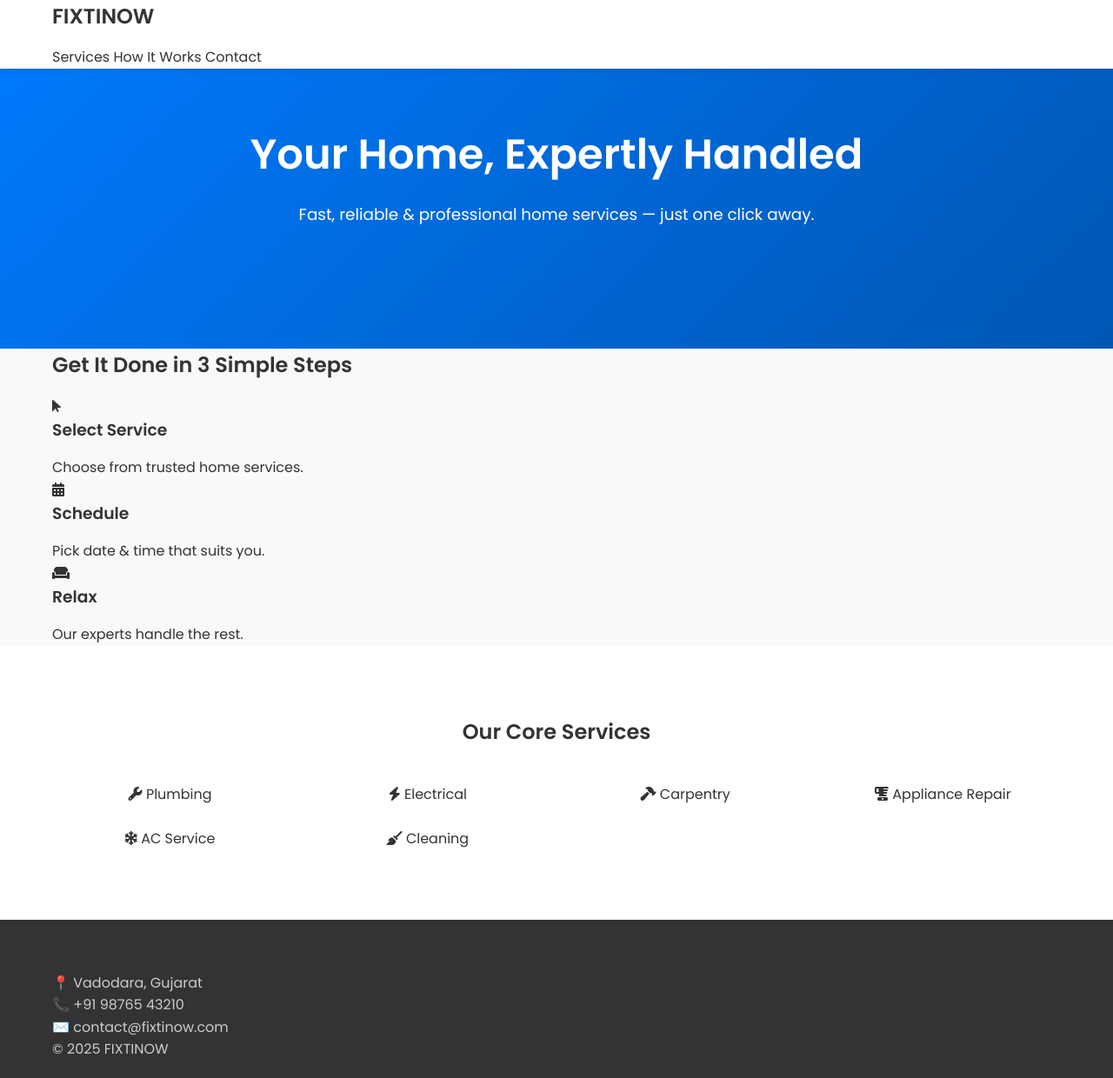
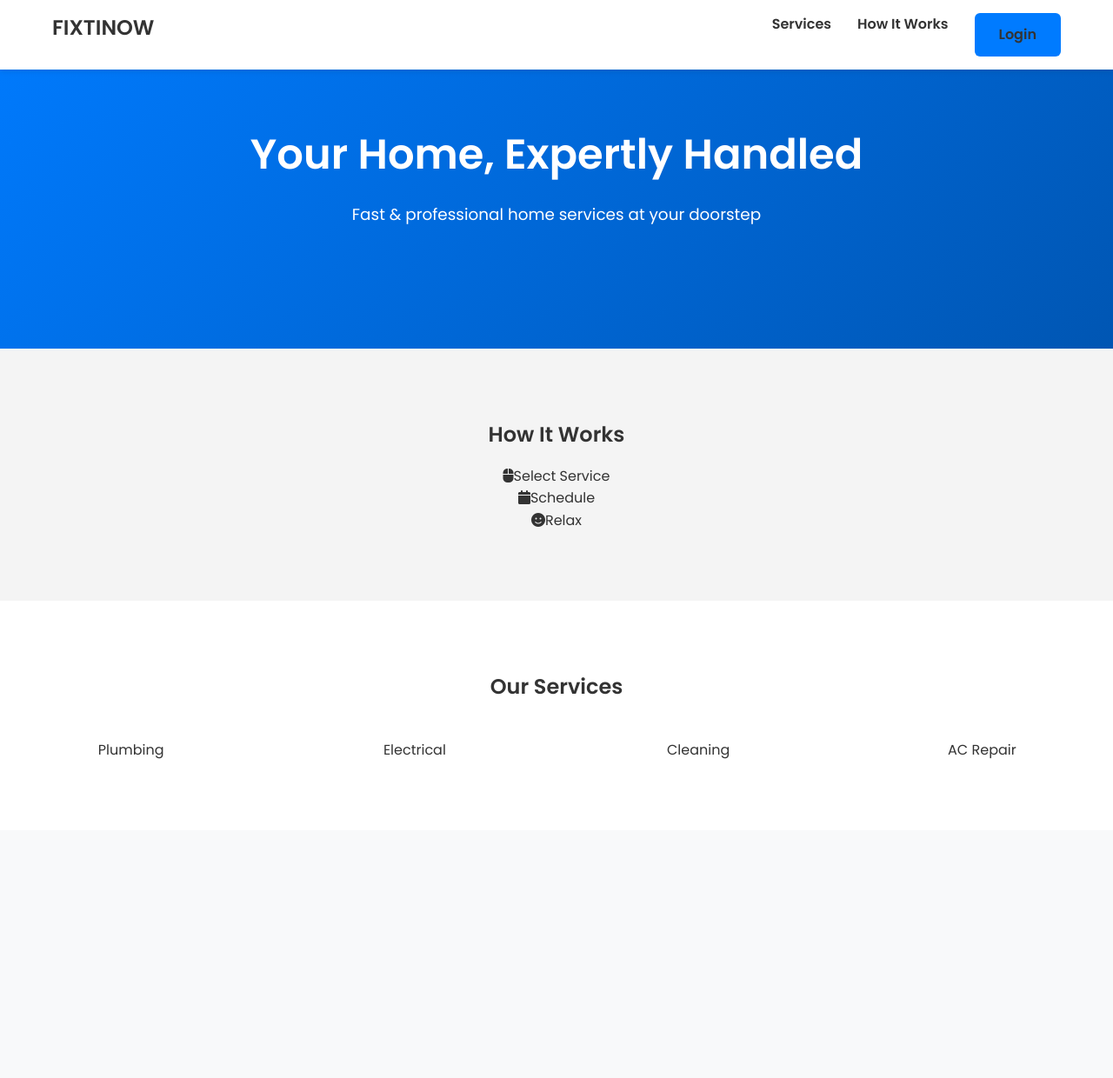
Before and after one commit to SUNILPRAJAPAT299/college-project, a plain HTML site: page index.html in a window 1280 px wide. Shown: the whole page at 87% size. After the commit the page ends 955 px from the top, so only its background shows below. Drawn offline with Linux system fonts and the light colour scheme.

Commit message:
Refactor index.html for improved structure and content

```diff
--- a/index.html
+++ b/index.html
@@ -2,90 +2,58 @@
 <html lang="en">
 <head>
   <meta charset="UTF-8">
+  <title>FIXTINOW – Home Services</title>
   <meta name="viewport" content="width=device-width, initial-scale=1.0">
-  <title>FIXTINOW – Your Trusted Home Service Partner</title>
 
-  <!-- SEO -->
-  <meta name="description" content="FIXTINOW provides reliable home services like plumbing, electrical, cleaning & AC service in Vadodara.">
-  <meta name="keywords" content="home services, plumbing, electrician, cleaning, AC service, Vadodara">
-
-  <!-- CSS -->
   <link rel="stylesheet" href="style.css">
-
-  <!-- Icons -->
-  <link rel="stylesheet" href="https://cdnjs.cloudflare.com/ajax/libs/font-awesome/6.5.1/css/all.min.css">
+  <link rel="stylesheet"
+        href="https://cdnjs.cloudflare.com/ajax/libs/font-awesome/6.5.1/css/all.min.css">
 </head>
 
 <body>
 
 <header class="header">
-  <div class="container">
+  <div class="container navbar">
     <h2 class="logo">FIXTINOW</h2>
 
-    <nav>
-      <a href="#services">Services</a>
-      <a href="#how">How It Works</a>
-      <a href="#contact">Contact</a>
-    </nav>
+    <ul class="nav-menu">
+      <li><a href="#services">Services</a></li>
+      <li><a href="#how">How It Works</a></li>
+      <li><a href="login.html" class="btn btn-primary">Login</a></li>
+    </ul>
+
+    <div class="hamburger">
+      <span></span><span></span><span></span>
+    </div>
   </div>
 </header>
 
+<main>
 <section class="hero">
-  <div class="container">
-    <h1>Your Home, Expertly Handled</h1>
-    <p>Fast, reliable & professional home services — just one click away.</p>
-  </div>
+  <h1>Your Home, Expertly Handled</h1>
+  <p>Fast & professional home services at your doorstep</p>
 </section>
 
-<section id="how" class="steps">
-  <div class="container">
-    <h2>Get It Done in 3 Simple Steps</h2>
-
-    <div class="step-box">
-      <div class="step">
-        <i class="fas fa-mouse-pointer"></i>
-        <h3>Select Service</h3>
-        <p>Choose from trusted home services.</p>
-      </div>
-
-      <div class="step">
-        <i class="fas fa-calendar-alt"></i>
-        <h3>Schedule</h3>
-        <p>Pick date & time that suits you.</p>
-      </div>
-
-      <div class="step">
-        <i class="fas fa-couch"></i>
-        <h3>Relax</h3>
-        <p>Our experts handle the rest.</p>
-      </div>
-    </div>
+<section id="how" class="how-it-works">
+  <h2>How It Works</h2>
+  <div class="steps">
+    <div class="card"><i class="fas fa-mouse"></i>Select Service</div>
+    <div class="card"><i class="fas fa-calendar"></i>Schedule</div>
+    <div class="card"><i class="fas fa-smile"></i>Relax</div>
   </div>
 </section>
 
 <section id="services" class="services">
-  <div class="container">
-    <h2>Our Core Services</h2>
-
-    <div class="service-grid">
-      <div class="card"><i class="fas fa-wrench"></i> Plumbing</div>
-      <div class="card"><i class="fas fa-bolt"></i> Electrical</div>
-      <div class="card"><i class="fas fa-hammer"></i> Carpentry</div>
-      <div class="card"><i class="fas fa-blender"></i> Appliance Repair</div>
-      <div class="card"><i class="fas fa-snowflake"></i> AC Service</div>
-      <div class="card"><i class="fas fa-broom"></i> Cleaning</div>
-    </div>
+  <h2>Our Services</h2>
+  <div class="service-grid">
+    <div class="service">Plumbing</div>
+    <div class="service">Electrical</div>
+    <div class="service">Cleaning</div>
+    <div class="service">AC Repair</div>
   </div>
 </section>
+</main>
 
-<footer id="contact" class="footer">
-  <div class="container">
-    <p>📍 Vadodara, Gujarat</p>
-    <p>📞 +91 98765 43210</p>
-    <p>✉️ contact@fixtinow.com</p>
-    <p>© 2025 FIXTINOW</p>
-  </div>
-</footer>
-
+<script src="script.js"></script>
 </body>
 </html>
```
